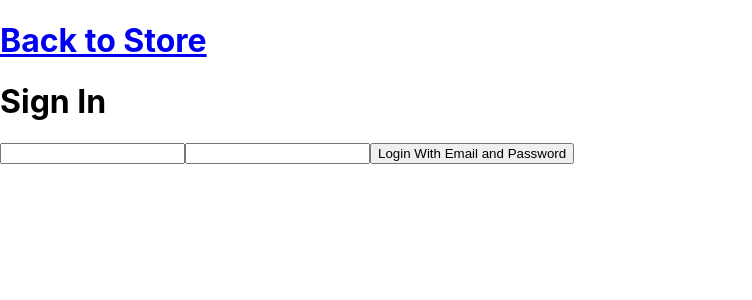
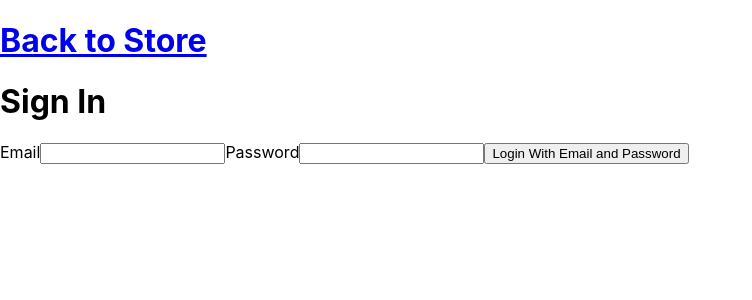
Before and after one commit to Eric-Onuoha/componentstore, a React (Create React App) app: page /signin in a window 1280 px wide. Shown: the top 300 px of the page, without its empty margins (0-752 px from the left). Built offline with nearby package versions, Linux system fonts and the light colour scheme.

Commit message:
Add signIn with email and password 2 of 2

```diff
--- a/src/components/signInWithEmailAndPassword/signIn.component.jsx
+++ b/src/components/signInWithEmailAndPassword/signIn.component.jsx
@@ -26,8 +26,7 @@
 
         try{
             const response = await signIn(email, password);
-            console.log (response);
-            resetForm();
+            console.log(response);
         } catch(error){
             console.log(error);
         }
@@ -38,8 +37,10 @@
         <div>
             <h1>Sign In</h1>
             <form onSubmit={handleSubmit}>
-                <input onChange={handleChange} type="email" />
-                <input onChange={handleChange} type="password" />
+                <label htmlFor="email">Email</label>
+                <input type="email" name="email" onChange={handleChange} value={email}/>
+                <label htmlFor="password">Password</label>
+                <input type="password" name="password" onChange={handleChange} value={password}/>
                 <button type="submit">Login With Email and Password</button>
             </form>
         </div>
--- a/src/components/signInWithEmailAndPassword/signIn.firebase.utils.js
+++ b/src/components/signInWithEmailAndPassword/signIn.firebase.utils.js
@@ -31,7 +31,6 @@
     if(!email || !password) return;
 
     return await signInWithEmailAndPassword(auth, email, password);
-
   }
 
   // export const getUserDocFromAuth = async(userAuth, username)=>{
```
